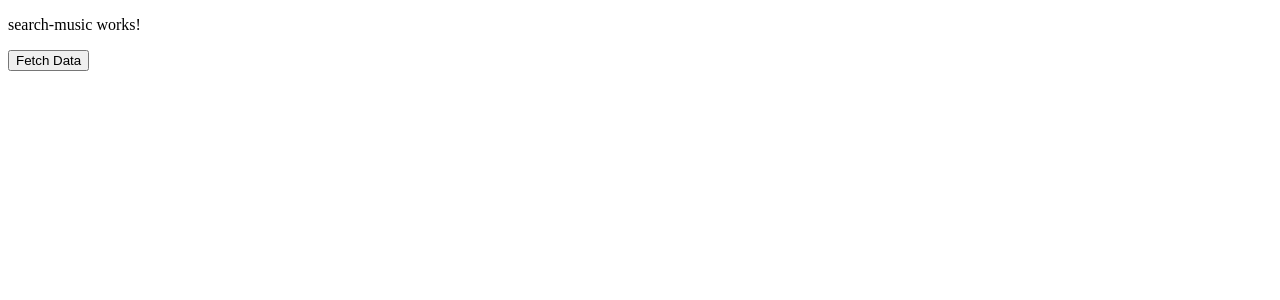
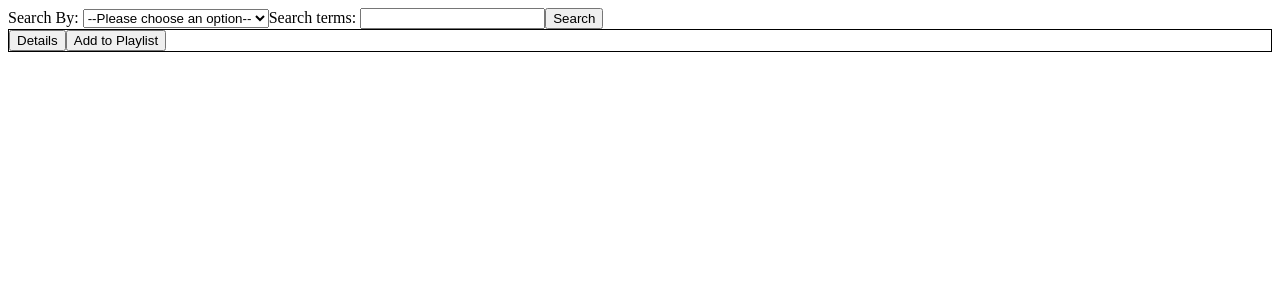
Before and after one commit to roseperuski/moodTunes, an Angular app: page / in a window 1280 px wide. Shown: the top 300 px of the page. Built offline with nearby package versions, Linux system fonts and the light colour scheme.

Commit message:
made changes to components

```diff
--- a/src/app/app.component.html
+++ b/src/app/app.component.html
@@ -1 +1,2 @@
 <app-search-music></app-search-music>
+<app-results></app-results>
--- a/src/app/results/results.component.css
+++ b/src/app/results/results.component.css
@@ -0,0 +1,3 @@
+.result-card{
+    border: 1px solid black;
+}
--- a/src/app/results/results.component.html
+++ b/src/app/results/results.component.html
@@ -1 +1,7 @@
-<p>results works!</p>
+
+<div class="result-card">
+  <img [src]="" alt="" />
+  <button >Details</button>
+  <button>Add to Playlist</button>
+
+</div>
--- a/src/app/search-music/search-music.component.html
+++ b/src/app/search-music/search-music.component.html
@@ -1,2 +1,15 @@
-<p>search-music works!</p>
-<button (click)="fetchDataService()">Fetch Data</button>
+<form role="search">
+    <label for="search-by">Search By: </label>
+    <select name="search-type" id="search-by">
+      <option value="">--Please choose an option--</option>
+      <option value="dog">Mood</option>
+      <option value="cat">Artist</option>
+      <option value="hamster">Song</option>
+    </select>
+    <label>Search terms:
+        <input type="text" >
+    </label>
+
+
+    <button type="submit" (click)="fetchDataService()">Search</button>
+  </form>
```
